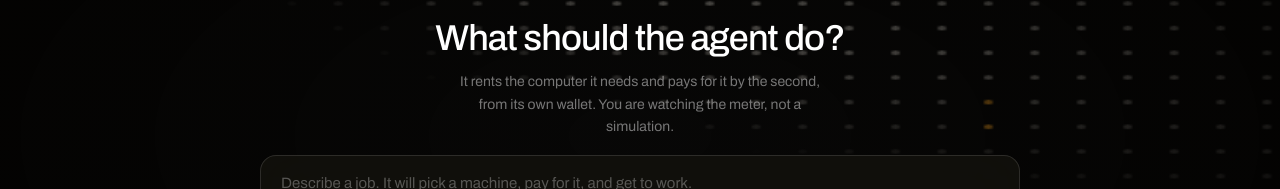
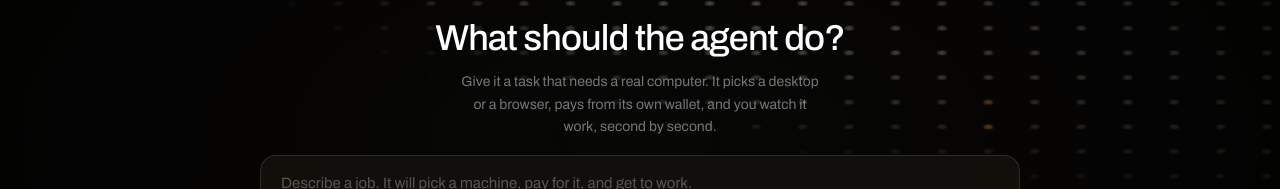
Before and after one commit to akash-mondal/kleeto, a Next.js app in the folder landing/: page /demo in a window 1280 px wide. Shown: the part 224-413 px from the top of the page. Built offline with nearby package versions, Linux system fonts and the light colour scheme; no server answers; a web font is replaced by a local one.

Commit message:
fix: the demo's subtitle says what happens, not what it isn't

```diff
--- a/landing/src/components/demo/composer.tsx
+++ b/landing/src/components/demo/composer.tsx
@@ -129,8 +129,8 @@ export function Composer({
           What should the agent do?
         </h1>
         <p className="mt-3 max-w-[46ch] text-center text-[14px] leading-[1.6] text-white/45">
-          It rents the computer it needs and pays for it by the second, from its own wallet.
-          You are watching the meter, not a simulation.
+          Give it a task that needs a real computer. It picks a desktop or a browser, pays from
+          its own wallet, and you watch it work, second by second.
         </p>
       </div>
 
```
